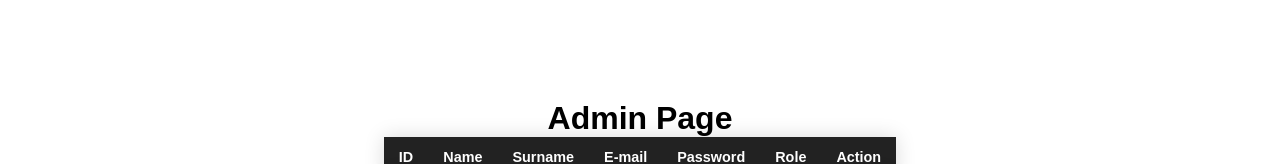
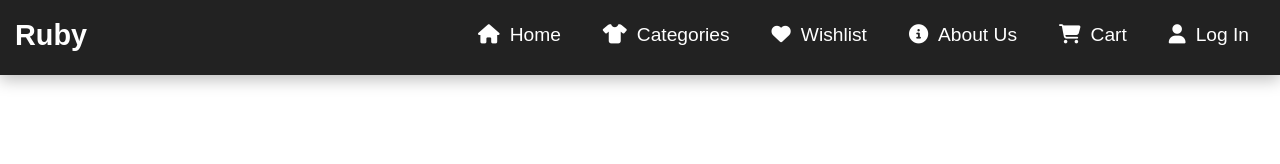
Before and after one commit to DonatHalimi/ProjektiLab1, a React (Create React App) app in the folder client/: page /Admin in a window 1280 px wide. Shown: the top 164 px of the page. Built offline with nearby package versions, Linux system fonts and the light colour scheme; no server answers.

Commit message:
Shtimi i navbarit  gjithandej

```diff
--- a/client/src/Pages/Admin.js
+++ b/client/src/Pages/Admin.js
@@ -3,6 +3,7 @@ import { Link } from 'react-router-dom';
 import "./AdminStyle.css"
 import { toast } from "react-toastify";
 import axios from "axios";
+import Navbar from "../components/Navbar";
 
 function App() {
   const [data, setData] = useState([]);
@@ -61,6 +62,8 @@ function App() {
   }
 
   return (
+    <>
+    <Navbar/>
     <div style={{ marginTop: "100px" }}>
 
       <h1>Admin Page</h1>
@@ -168,6 +171,7 @@ function App() {
         </tbody>
       </table>
     </div>
+    </>
   );
 };
 
--- a/client/src/Pages/Login.jsx
+++ b/client/src/Pages/Login.jsx
@@ -1,6 +1,7 @@
 import { useState, useEffect } from "react";
 import { FaEye, FaEyeSlash } from 'react-icons/fa';
 import "./LoginStyle.css";
+import Navbar from "../components/Navbar";
 
 export const Login = (props) => {
   const initialValues = { email: "", password: "" };
@@ -50,6 +51,8 @@ export const Login = (props) => {
   }
 
   return (
+    <>
+    <Navbar/>
     <div class="login-box">
       <p>Log in</p>
       <pre></pre>
@@ -73,5 +76,6 @@ export const Login = (props) => {
       </form>
       <p id="account-text">Don't have an account? <a href="/register" class="a2">Sign up!</a></p>
     </div>
+    </>
   );
 };
--- a/client/src/Pages/Register.jsx
+++ b/client/src/Pages/Register.jsx
@@ -1,6 +1,7 @@
 import { useState, useEffect } from "react";
 import { FaEye, FaEyeSlash } from 'react-icons/fa';
 import "./RegisterStyle.css";
+import Navbar from "../components/Navbar";
 
 export const Register = () => {
   const initialValues = { name: "", surname: "", email: "", password: "", confirmPassword: "" };
@@ -67,6 +68,7 @@ export const Register = () => {
 
   return (
     <>
+    <Navbar/>
       <div class="register-box">
         <p>Sign up</p>
         <form onSubmit={handleSubmit}>
```
